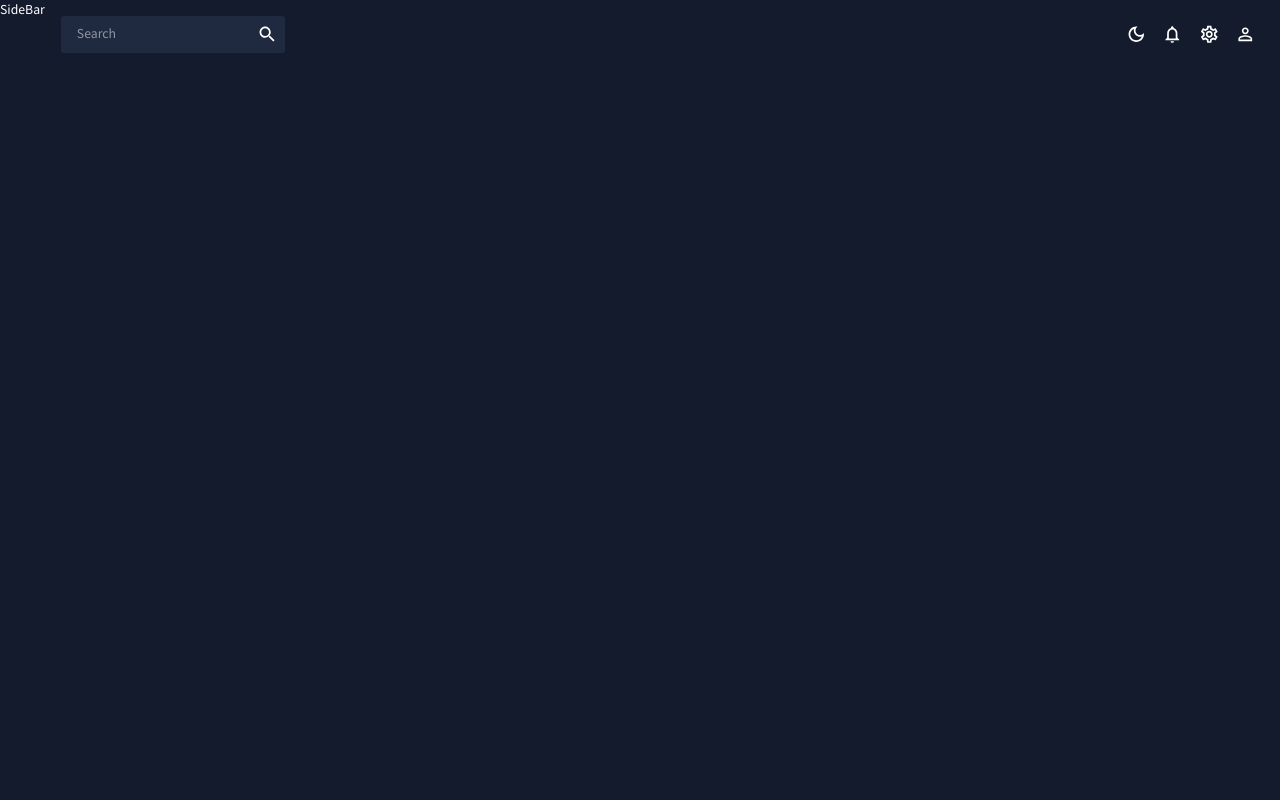
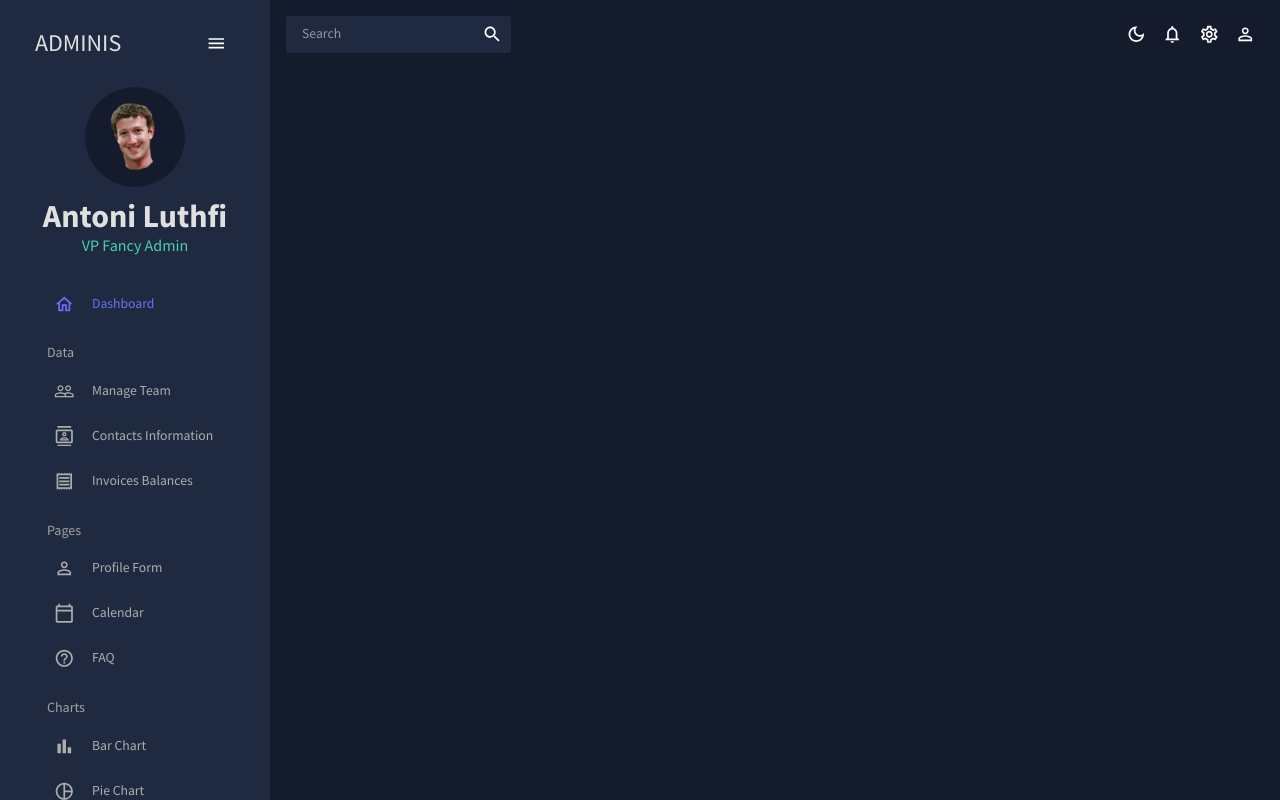
Before and after one commit to antoniluthfi/react-admin-dashboard, a React (Create React App) app: page /pie in a window 1280 px wide. Before the commit this address had no page. Built offline with nearby package versions, Linux system fonts and the light colour scheme.

Commit message:
create sidebar

```diff
--- a/src/scenes/global/sidebar/index.jsx
+++ b/src/scenes/global/sidebar/index.jsx
@@ -1,7 +1,249 @@
+import { Box, IconButton, Typography, useTheme } from "@mui/material";
+import { tokens } from "../../../theme";
+import { useState } from "react";
+import "react-pro-sidebar/dist/css/styles.css";
+import { ProSidebar, Menu, MenuItem } from "react-pro-sidebar";
+import {
+  BarChartOutlined,
+  CalendarTodayOutlined,
+  ContactsOutlined,
+  HelpOutline,
+  HomeOutlined,
+  MapOutlined,
+  MenuOutlined,
+  PeopleOutline,
+  PersonOutline,
+  PieChartOutline,
+  ReceiptOutlined,
+  TimelineOutlined,
+} from "@mui/icons-material";
+import { Link } from "react-router-dom";
+
+const Item = ({ title, to, icon, selected, setSelected }) => {
+  const theme = useTheme();
+  const colors = tokens(theme.palette.mode);
+
+  return (
+    <MenuItem
+      active={selected === title}
+      color={colors.grey[100]}
+      onClick={() => setSelected(title)}
+      icon={icon}
+    >
+      <Typography>{title}</Typography>
+      <Link to={to} />
+    </MenuItem>
+  );
+};
+
 const SideBar = () => {
-    return (
-        <div>SideBar</div>
-    )
-}
+  const theme = useTheme();
+  const colors = tokens(theme.palette.mode);
+  const [isCollapsed, setIsCollapsed] = useState(false);
+  const [selected, setSelected] = useState("Dashboard");
+
+  return (
+    <Box
+      sx={{
+        "& .pro-sidebar-inner": {
+          background: `${colors.primary[400]} !important`,
+        },
+        "& .pro-icon-wrapper": {
+          backgroundColor: "transparent !important",
+        },
+        "& .pro-inner-item": {
+          padding: "5px 35px 5px 20px !important",
+        },
+        "& .pro-inner-item:hover": {
+          color: "#868dfb !important",
+        },
+        "& .pro-menu-item.active": {
+          color: "#6870fa !important",
+        },
+      }}
+    >
+      <ProSidebar collapsed={isCollapsed}>
+        <Menu iconShape="square">
+          {/* LOGO AND MENU ICON */}
+          <MenuItem
+            icon={
+              isCollapsed ? (
+                <IconButton onClick={() => setIsCollapsed((prev) => !prev)}>
+                  <MenuOutlined />
+                </IconButton>
+              ) : undefined
+            }
+            style={{
+              margin: "10px 0 20px 0",
+              color: colors.grey[100],
+            }}
+          >
+            {!isCollapsed && (
+              <Box
+                display="flex"
+                justifyContent="space-between"
+                alignItems="center"
+                ml="15px"
+              >
+                <Typography variant="h3" color={colors.grey[100]}>
+                  ADMINIS
+                </Typography>
+                <IconButton onClick={() => setIsCollapsed((prev) => !prev)}>
+                  <MenuOutlined />
+                </IconButton>
+              </Box>
+            )}
+          </MenuItem>
+
+          {/* USER */}
+          {!isCollapsed && (
+            <Box mb="25px">
+              <Box display="flex" justifyContent="center" alignItems="center">
+                <img
+                  alt="profile-user"
+                  width="100px"
+                  height="100px"
+                  src="../../../../assets/user.png"
+                  style={{ cursor: "pointer", borderRadius: "50%" }}
+                />
+              </Box>
+
+              <Box textAlign="center">
+                <Typography
+                  variant="h2"
+                  color={colors.grey[100]}
+                  fontWeight="bold"
+                  sx={{
+                    m: "10px 0 0 0",
+                  }}
+                >
+                  Antoni Luthfi
+                </Typography>
+                <Typography variant="h5" color={colors.greenAccent[500]}>
+                  VP Fancy Admin
+                </Typography>
+              </Box>
+            </Box>
+          )}
+
+          {/* MENU ITEMS */}
+          <Box paddingLeft={isCollapsed ? undefined : "10%"}>
+            <Item
+              title="Dashboard"
+              to="/"
+              icon={<HomeOutlined />}
+              selected={selected}
+              setSelected={setSelected}
+            />
+
+            <Typography
+              variant="h6"
+              color={colors.grey[300]}
+              sx={{ m: "15px 0 5px 20px" }}
+            >
+              Data
+            </Typography>
+
+            <Item
+              title="Manage Team"
+              to="/team"
+              icon={<PeopleOutline />}
+              selected={selected}
+              setSelected={setSelected}
+            />
+
+            <Item
+              title="Contacts Information"
+              to="/contact"
+              icon={<ContactsOutlined />}
+              selected={selected}
+              setSelected={setSelected}
+            />
+
+            <Item
+              title="Invoices Balances"
+              to="/invoices"
+              icon={<ReceiptOutlined />}
+              selected={selected}
+              setSelected={setSelected}
+            />
+
+            <Typography
+              variant="h6"
+              color={colors.grey[300]}
+              sx={{ m: "15px 0 5px 20px" }}
+            >
+              Pages
+            </Typography>
+
+            <Item
+              title="Profile Form"
+              to="/form"
+              icon={<PersonOutline />}
+              selected={selected}
+              setSelected={setSelected}
+            />
+
+            <Item
+              title="Calendar"
+              to="/calendar"
+              icon={<CalendarTodayOutlined />}
+              selected={selected}
+              setSelected={setSelected}
+            />
+
+            <Item
+              title="FAQ"
+              to="/faq"
+              icon={<HelpOutline />}
+              selected={selected}
+              setSelected={setSelected}
+            />
+
+            <Typography
+              variant="h6"
+              color={colors.grey[300]}
+              sx={{ m: "15px 0 5px 20px" }}
+            >
+              Charts
+            </Typography>
+
+            <Item
+              title="Bar Chart"
+              to="/bar"
+              icon={<BarChartOutlined />}
+              selected={selected}
+              setSelected={setSelected}
+            />
+
+            <Item
+              title="Pie Chart"
+              to="/pie"
+              icon={<PieChartOutline />}
+              selected={selected}
+              setSelected={setSelected}
+            />
+
+            <Item
+              title="Line Chart"
+              to="/line"
+              icon={<TimelineOutlined />}
+              selected={selected}
+              setSelected={setSelected}
+            />
+
+            <Item
+              title="Geography"
+              to="/geography"
+              icon={<MapOutlined />}
+              selected={selected}
+              setSelected={setSelected}
+            />
+          </Box>
+        </Menu>
+      </ProSidebar>
+    </Box>
+  );
+};
 
 export default SideBar;
```
Also changed, not shown: public/assets/user.png (added).
